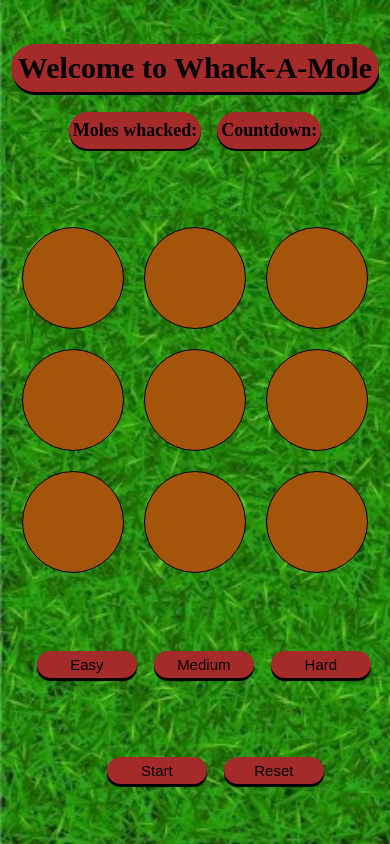
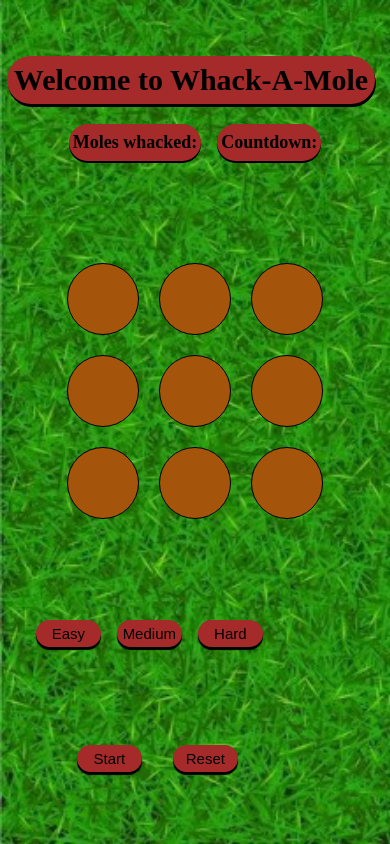
Before and after one commit to SriD647/Unit-1-Project--Whack-A-Mole, a website: page public/index.html in a window 390 px wide. Drawn offline with Linux system fonts and the light colour scheme.

Commit message:
css update

```diff
--- a/public/styles.css
+++ b/public/styles.css
@@ -37,12 +37,26 @@ html {
     border-radius: 30px 30px;
     margin-bottom: 15px;
     margin-top: 10px;
+    margin-right: 8px
+
 }
 
 @media (max-width: 500px), (max-height: 700px) {
     #title {
         font-size: 30px;
         padding: 7px;
+    }
+}
+
+@media  (max-height: 579px) {
+    #title {
+        font-size: 25px;
+    }
+}
+
+@media (max-width: 378px) {
+    #title {
+        font-size: 22px;
     }
 }
 
@@ -64,16 +78,22 @@ html {
     }
 }
 
+@media  (max-height: 579px) {
+    .main h2 {
+        font-size: 13px;
+        padding: 5px 2px;;
+    }
+}
+
 .buttonAll {
     margin-top: 0px;
     margin-bottom: 20px;
-    margin-left: 90px;
+    margin-left: 80px;
 }
 
 .buttonLevel {
     margin-top: -10px;
-    margin-bottom: 5px;
-    margin-left: 20px;
+    margin-left: 23px;
 
 }
 
@@ -111,6 +131,7 @@ button{
     font-style: bold;
     width: 131px;
     margin-top: 0px;
+    margin-right: 5px;
 }
 
 
@@ -125,6 +146,13 @@ button:active {
 
 }
 
+#start {
+    margin-right:20px;
+    margin-left: 10px;
+}
+
+
+
 @media (max-width: 500px), (max-height: 700px) {
     button {
         padding: 5px 2px;
@@ -132,6 +160,27 @@ button:active {
         width: 100px;
     }
 }
+/*
+@media  (max-height: 579px) {
+    button {
+        font-size: 9px;
+        width: 70px;
+    }
+} */
+
+@media (max-width: 500px), (max-height: 700px) {
+    .buttonAll {
+        margin-left: 60px;
+    }
+}
+
+@media  (max-width: 407px) {
+    .button {
+        width: 65px;
+    }
+}
+
+
 
 
 .mouse.active{
@@ -163,6 +212,22 @@ button:active {
     .location {
         width: 100px;
         height: 100px;
+
+    }
+}
+
+/* @media  (max-height: 579px) {
+    .location {
+        width: 80px;
+        height: 80px;
+    }
+} */
+
+
+@media (max-width: 434px), (max-height: 579px) {
+    .location{
+        width: 70px;
+        height: 70px;
     }
 }
 
@@ -173,3 +238,10 @@ button:active {
     background-position: center;
     background-color: rgb(165,85,11);
 }
+
+@media (max-width: 277px) {
+    .buttonAll,
+    .buttonLevel {
+        display: block;
+    }
+}
```
Also changed, not shown: public/index.html (+2 -0 lines).
